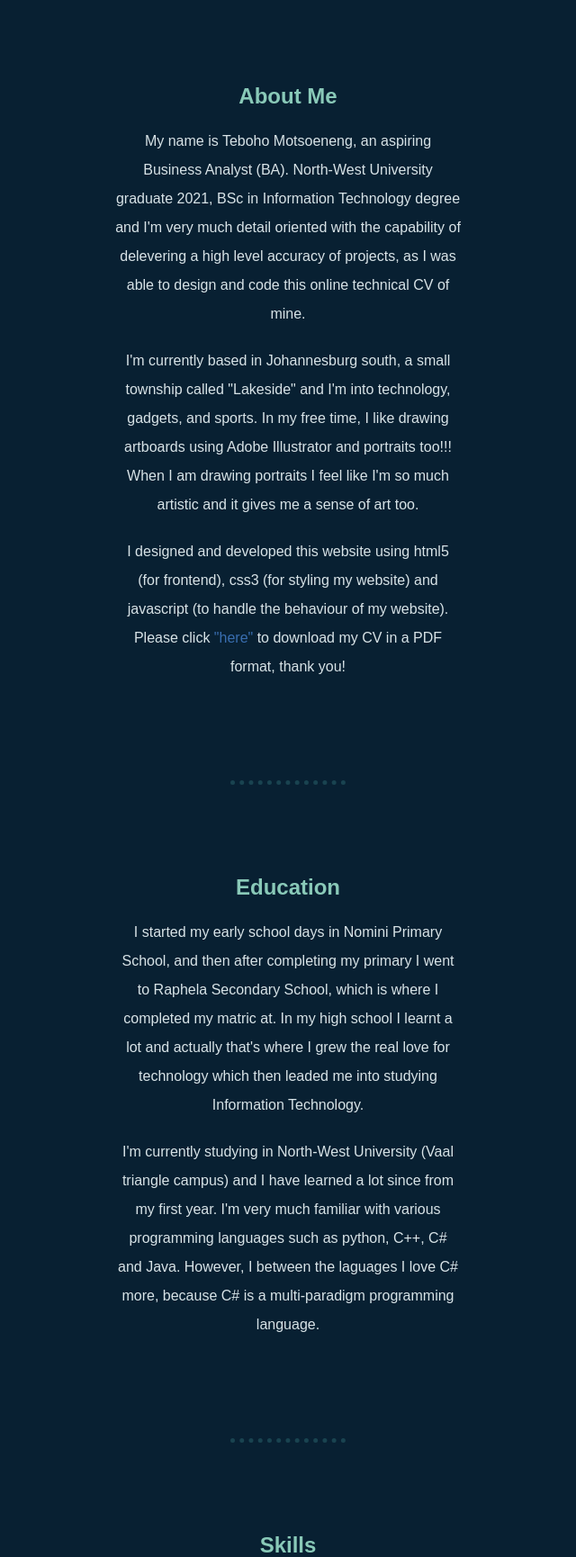
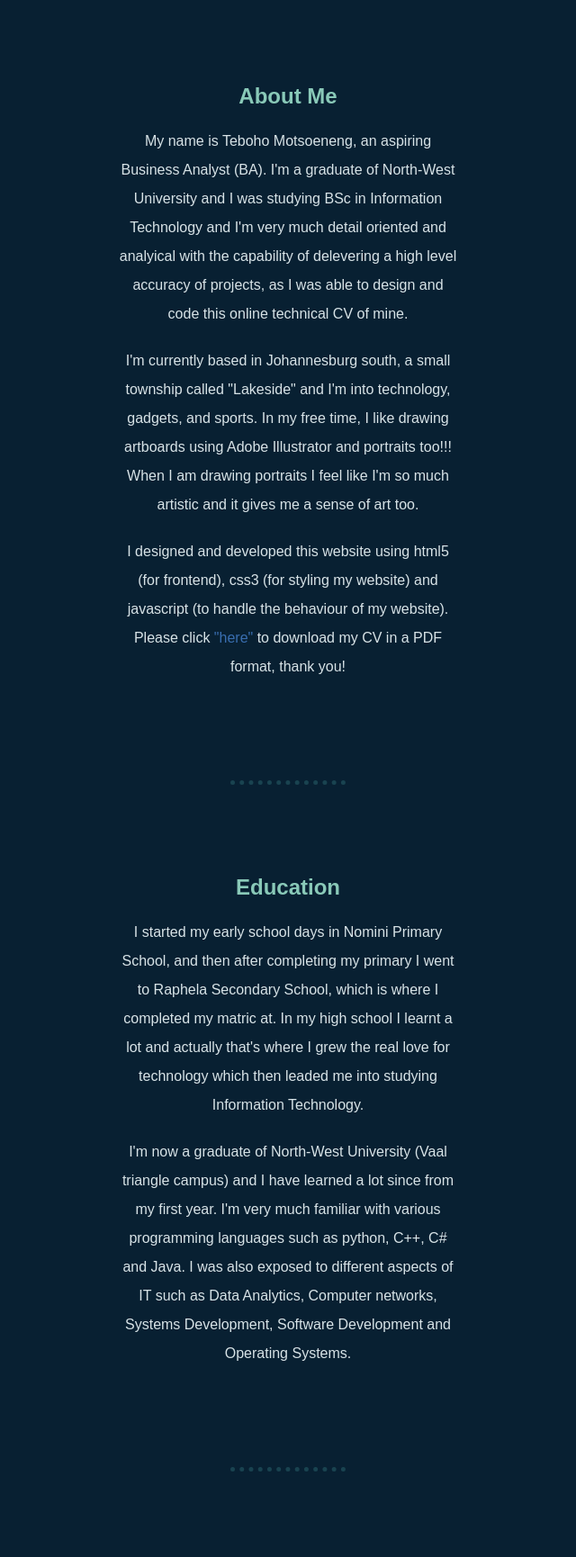
Before and after one commit to MotsoenengTeboho/MotsoenengTeboho.github.io, a plain HTML site: page CV/index.html in a window 1280 px wide. Shown: the part 700-2430 px from the top of the page at 90% size, without its empty margins (320-960 px from the left). Drawn offline with nearby package versions, Linux system fonts and the light colour scheme.

Commit message:
Updated CV
CV updated and made few changes.

```diff
--- a/CV/index.html
+++ b/CV/index.html
@@ -53,10 +53,10 @@
           <div class="divInfo">
             <h2 class="">About Me</h2>
             <p class="introduction">
-              My name is Teboho Motsoeneng, an aspiring Business Analyst (BA). North-West University
-              graduate 2021, BSc in Information Technology degree and I'm very much detail
-              oriented with the capability of delevering a high level accuracy of projects,
-              as I was able to design and code this online technical CV of mine.
+              My name is Teboho Motsoeneng, an aspiring Business Analyst (BA). I'm a
+              graduate of North-West University and I was studying BSc in Information Technology
+              and I'm very much detail oriented and analyical with the capability of delevering a high level
+              accuracy of projects, as I was able to design and code this online technical CV of mine.
             </p>
             <p class="introduction">
               I'm currently based in Johannesburg south, a small township called "Lakeside"
@@ -82,10 +82,11 @@
               for technology which then leaded me into studying Information Technology.
             </p>
             <p class="introduction">
-              I'm currently studying in North-West University (Vaal triangle campus) and I have
+              I'm now a graduate of North-West University (Vaal triangle campus) and I have
               learned a lot since from my first year. I'm very much familiar with various programming
-              languages such as python, C++, C# and Java. However, I between the laguages I love C#
-              more, because C# is a multi-paradigm programming language.
+              languages such as python, C++, C# and Java. I was also exposed to different aspects of IT
+              such as Data Analytics, Computer networks, Systems Development, Software Development and
+              Operating Systems.
             </p>
           </div>
         </section>
```
